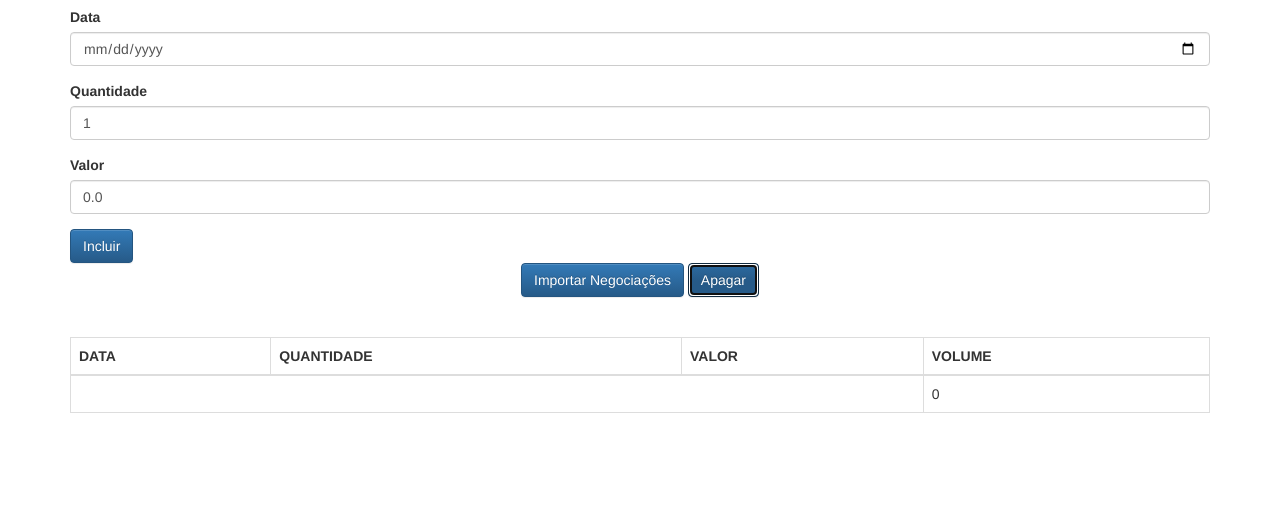
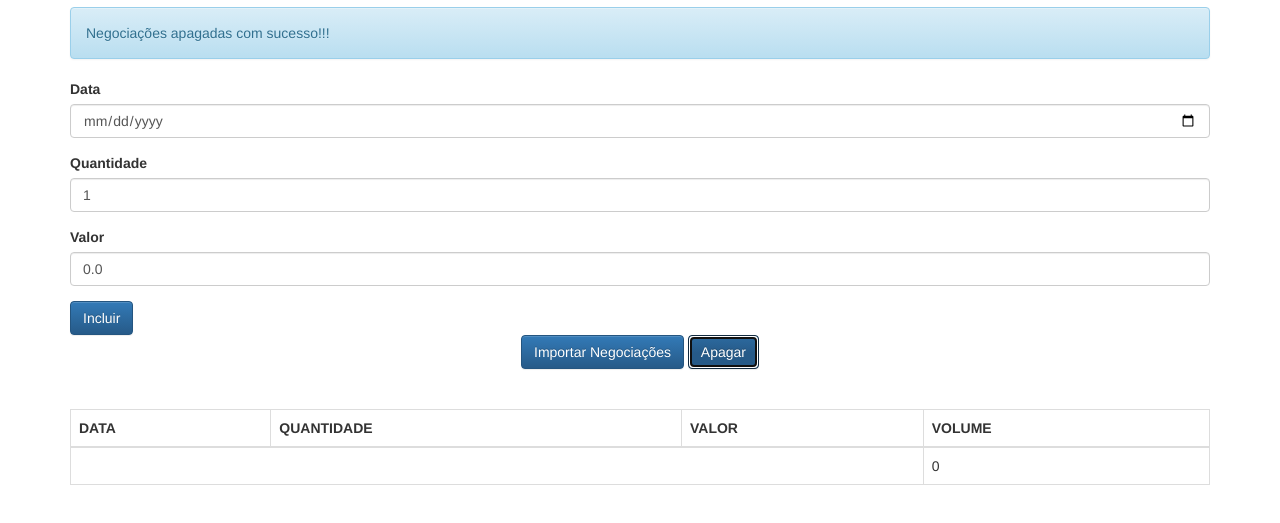
Before and after one commit to GieandesSilva/aluraframe, a plain HTML site: page client/index.html in a window 1280 px wide. Both pictures are taken after a click on the button "Apagar". Shown: the part 63-586 px from the top of the page. Drawn offline with Linux system fonts and the light colour scheme.

Commit message:
Implementação do Remover lista de Negociações

```diff
--- a/client/index.html
+++ b/client/index.html
@@ -37,7 +37,7 @@
         <button class="btn btn-primary text-center" type="button">
             Importar Negociações
         </button>
-        <button class="btn btn-primary text-center" type="button">
+        <button onclick="negociacaoController.apaga()" class="btn btn-primary text-center" type="button">
             Apagar
         </button>
     </div>
--- a/client/js/app/controllers/NegociacaoController.js
+++ b/client/js/app/controllers/NegociacaoController.js
@@ -6,7 +6,7 @@ class NegociacaoController{ // Responsável pela ação de capturar o conteúdo
         this._inputData = $("#data");
         this._inputQuantidade = $("#quantidade");
         this._inputValor = $("#valor");
-        this._listaNegociacoes = new ListaNegociacoes();
+        this._listaNegociacoes = new ListaNegociacoes(model => this._negociacoesView.update(model));
 
         let negociacaoDOM = $("#negociacoesView");
         this._negociacoesView = new NegociacoesView(negociacaoDOM);
@@ -24,12 +24,19 @@ class NegociacaoController{ // Responsável pela ação de capturar o conteúdo
         // Uma instância de negociação, responsável por receber os valores através do constructor e montar o objeto.
 
         this._listaNegociacoes.adiciona(this._criaNegociacao());
-        this._negociacoesView.update(this._listaNegociacoes);
 
         this._mensagem.texto = 'Negociação adicionada com sucesso!!!';
         this._mensagemView.update(this._mensagem);
 
         this._limpaFormulario();
+    }
+
+    apaga(){
+
+        this._listaNegociacoes.esvazia();
+
+        this._mensagem.texto = "Negociações apagadas com sucesso!!!";
+        this._mensagemView.update(this._mensagem);
     }
 
     _criaNegociacao() {
--- a/client/js/app/models/ListaNegociacoes.js
+++ b/client/js/app/models/ListaNegociacoes.js
@@ -1,14 +1,21 @@
 class ListaNegociacoes{
 
-    constructor(){
+    constructor(armadilha){
        this._negociacoes = [];
+       this._armadilha = armadilha;
     }
 
     adiciona(negociacao){
         this._negociacoes.push(negociacao);
+        this._armadilha(this);
     }
 
     get negociacoes(){
         return [].concat(this._negociacoes);
     }
+
+    esvazia(){
+        this._negociacoes = [];
+        this._armadilha(this);
+    }
 }
```
